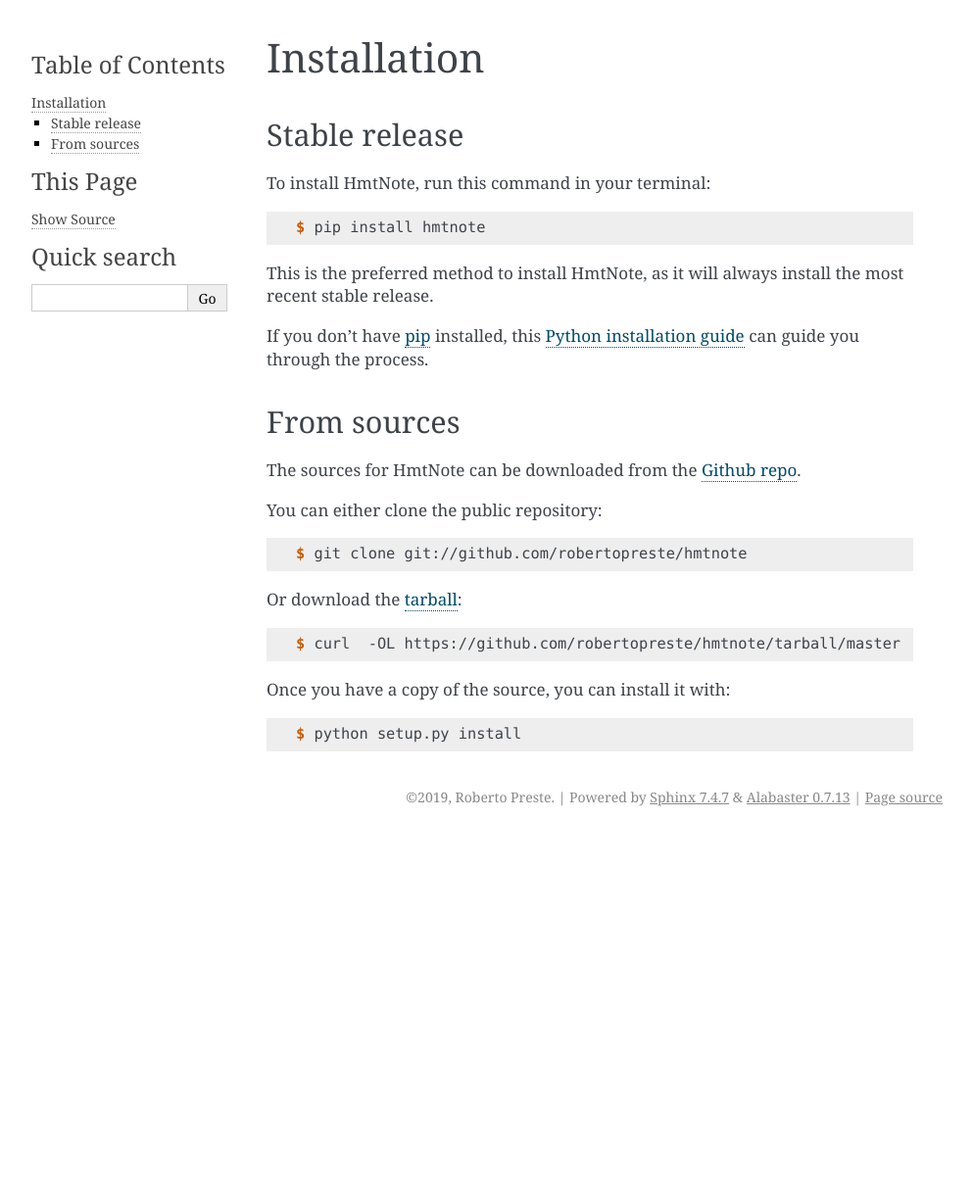
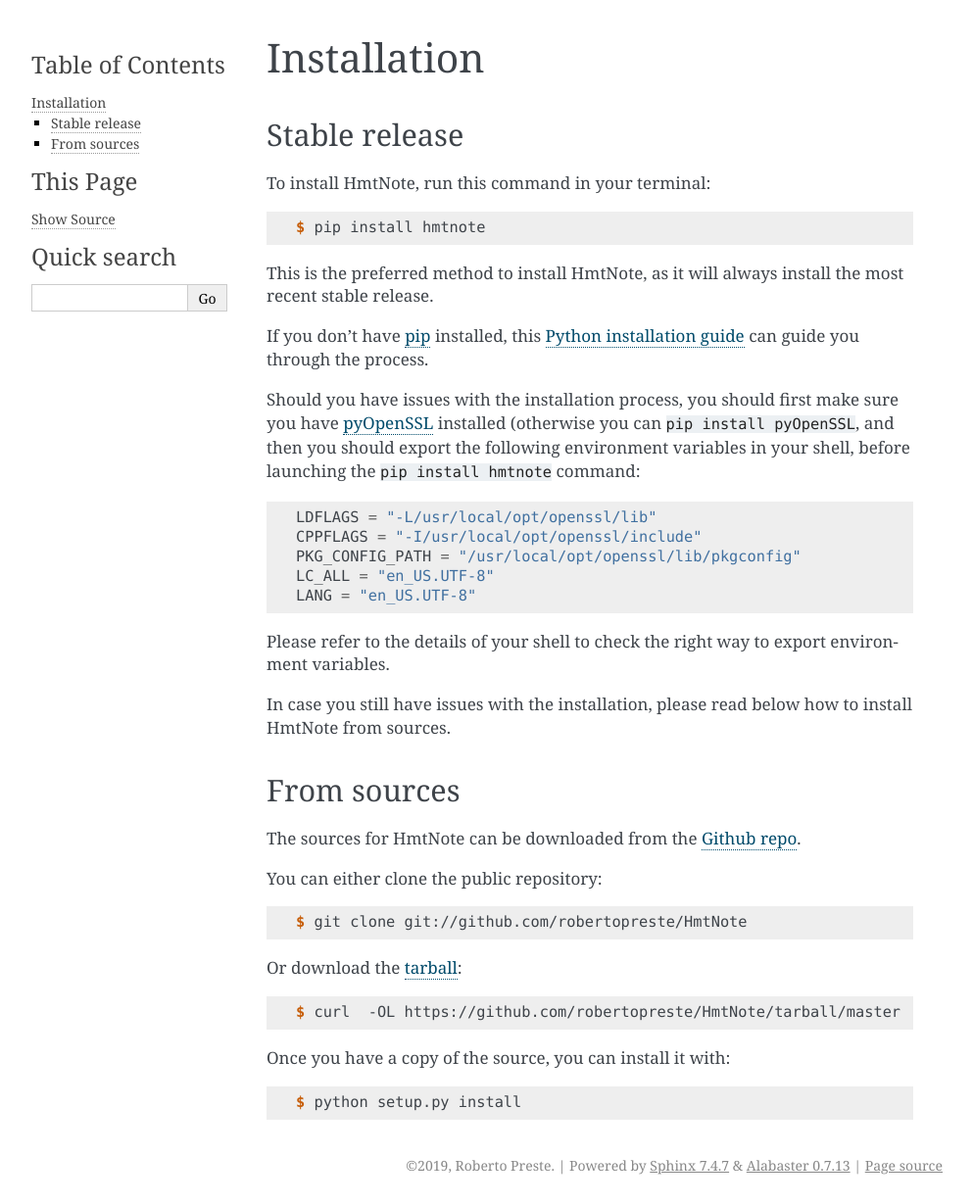
Before and after one commit to robertopreste/HmtNote, a Sphinx documentation site: the page built from docs/installation.rst, in a window 1280 px wide. Shown: the whole page at 98% size, without its empty margins (148-1141 px from the left). Built offline with Sphinx 7.4.7, drawn with Linux system fonts in a browser that asks for light colours; pages that are not in the unit, such as notebooks, are missing from menus; before the commit the page ends 900 px from its top, so only the background shows below that.

```diff
--- a/docs/installation.rst
+++ b/docs/installation.rst
@@ -19,8 +17,21 @@ This is the preferred method to install HmtNote, as it will always install the m
 If you don't have `pip`_ installed, this `Python installation guide`_ can guide
 you through the process.
 
+Should you have issues with the installation process, you should first make sure you have pyOpenSSL_ installed (otherwise you can ``pip install pyOpenSSL``, and then you should export the following environment variables in your shell, before launching the ``pip install hmtnote`` command::
+
+    LDFLAGS = "-L/usr/local/opt/openssl/lib"
+    CPPFLAGS = "-I/usr/local/opt/openssl/include"
+    PKG_CONFIG_PATH = "/usr/local/opt/openssl/lib/pkgconfig"
+    LC_ALL = "en_US.UTF-8"
+    LANG = "en_US.UTF-8"
+
+Please refer to the details of your shell to check the right way to export environment variables.
+
+In case you still have issues with the installation, please read below how to install HmtNote from sources.
+
 .. _pip: https://pip.pypa.io
 .. _Python installation guide: http://docs.python-guide.org/en/latest/starting/installation/
+.. _pyOpenSSL: https://pyopenssl.org/en/stable/
 
 
 From sources
@@ -32,13 +43,13 @@ You can either clone the public repository:
 
 .. code-block:: console
 
-    $ git clone git://github.com/robertopreste/hmtnote
+    $ git clone git://github.com/robertopreste/HmtNote
 
 Or download the `tarball`_:
 
 .. code-block:: console
 
-    $ curl  -OL https://github.com/robertopreste/hmtnote/tarball/master
+    $ curl  -OL https://github.com/robertopreste/HmtNote/tarball/master
 
 Once you have a copy of the source, you can install it with:
 
@@ -47,5 +58,5 @@ Once you have a copy of the source, you can install it with:
     $ python setup.py install
 
 
-.. _Github repo: https://github.com/robertopreste/hmtnote
-.. _tarball: https://github.com/robertopreste/hmtnote/tarball/master
+.. _Github repo: https://github.com/robertopreste/HmtNote
+.. _tarball: https://github.com/robertopreste/HmtNote/tarball/master
--- a/requirements_dev.txt
+++ b/requirements_dev.txt
@@ -10,4 +10,5 @@ twine==1.13.0
 click==6.7.0
 pytest==4.3.0
 pytest-runner==4.2
+pyOpenSSL==19.0.0
 cyvcf2==0.10.0
```
Also changed, not shown: other parts of docs/installation.rst (+0 -2 lines), README.rst (+103 -43 lines), docs/usage.rst (+18 -0 lines), 3 other files.
